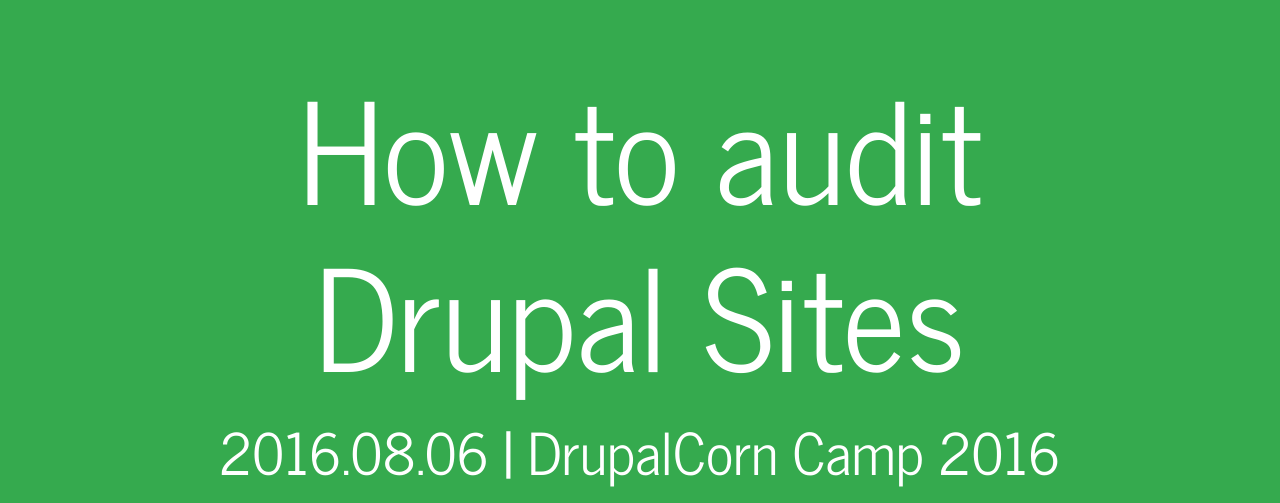
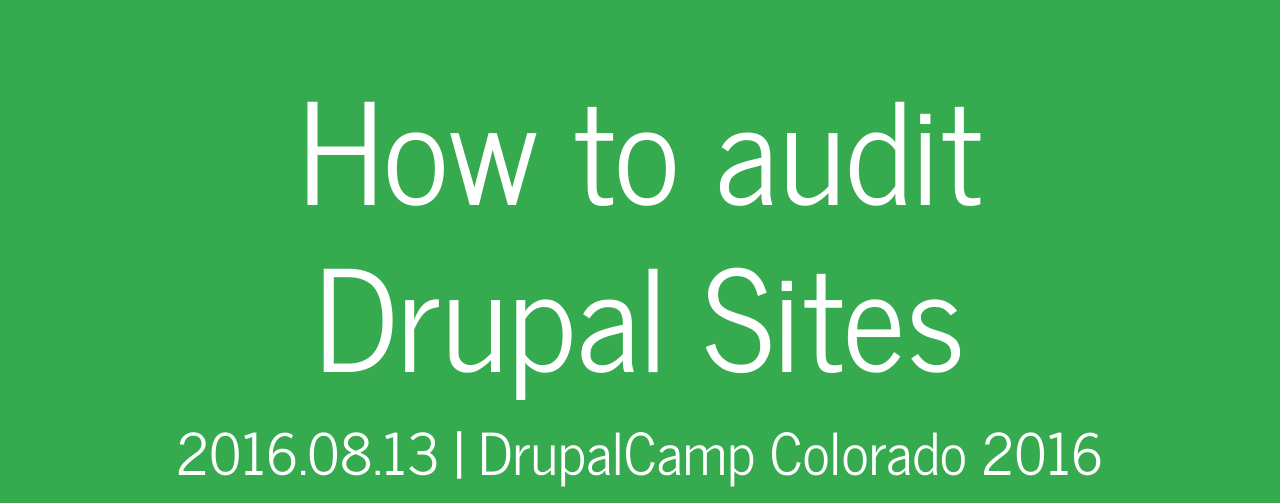
Before and after one commit to fluxsauce/how-to-audit-drupal, a website: page index.html in a window 1280 px wide. Shown: the top 503 px of the page. Drawn offline with Linux system fonts and the light colour scheme.

Commit message:
DrupalCamp Colorado

```diff
--- a/index.html
+++ b/index.html
@@ -28,7 +28,7 @@
 				<section>
 					<section>
 						<h1>How to audit Drupal Sites</h1>
-						<h3>2016.08.06 | DrupalCorn Camp 2016</h3>
+						<h3>2016.08.13 | DrupalCamp Colorado 2016</h3>
 						<p><a style="border-bottom: none;" href="https://www.fourkitchens.com"><img height="100" width="100" style="border:none; box-shadow: none; background: none;" src="./assets/4k-logo-large-white.png"/></a></p>
 						<p>
 							<small><a href="https://about.me/jonpeck">about.me/jonpeck</a> | <a href="https://twitter.com/fourkitchens">@fourkitchens</a></small>
```
